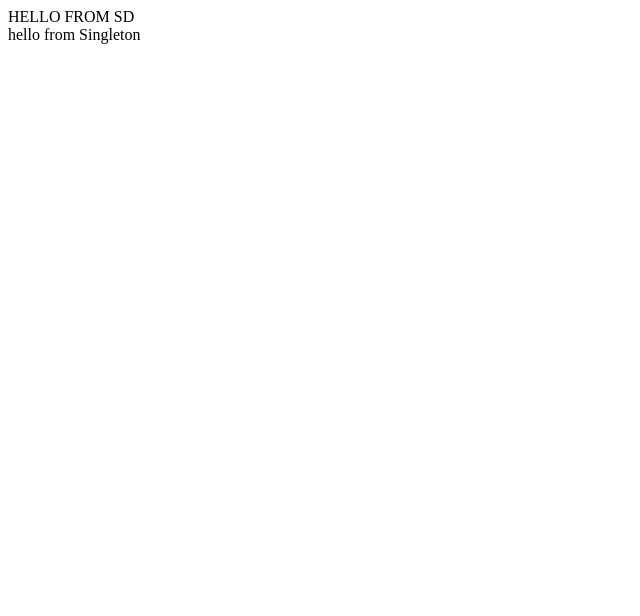
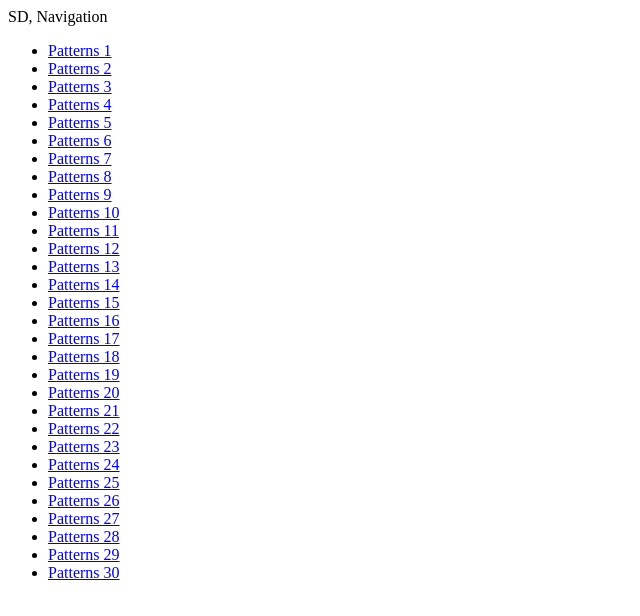
Before and after one commit to TupotaValentyn/SD.algorithm.patterns, a website built with webpack: page public/index.html in a window 1280 px wide. Shown: the whole page, without its empty margins (0-640 px from the left). Built offline with nearby package versions, Linux system fonts and the light colour scheme.

Commit message:
Create html-template navigation component

```diff
--- a/public/index.html
+++ b/public/index.html
@@ -8,8 +8,6 @@
   <title>Document</title>
 </head>
 <body>
-<div id="root">
-  HELLO FROM SD
-</div>
+<div id="root"></div>
 </body>
 </html>
--- /dev/null
+++ b/src/components/navigation/Navigation.js
@@ -0,0 +1,7 @@
+import html from './navigation.html';
+
+const navigation = () => {
+    return html;
+};
+
+export default navigation();
--- /dev/null
+++ b/src/components/navigation/navigation.html
@@ -0,0 +1,34 @@
+<nav>
+  <ul>
+    <li><a href="#">Patterns 1</a></li>
+    <li><a href="#">Patterns 2</a></li>
+    <li><a href="#">Patterns 3</a></li>
+    <li><a href="#">Patterns 4</a></li>
+    <li><a href="#">Patterns 5</a></li>
+    <li><a href="#">Patterns 6</a></li>
+    <li><a href="#">Patterns 7</a></li>
+    <li><a href="#">Patterns 8</a></li>
+    <li><a href="#">Patterns 9</a></li>
+    <li><a href="#">Patterns 10</a></li>
+    <li><a href="#">Patterns 11</a></li>
+    <li><a href="#">Patterns 12</a></li>
+    <li><a href="#">Patterns 13</a></li>
+    <li><a href="#">Patterns 14</a></li>
+    <li><a href="#">Patterns 15</a></li>
+    <li><a href="#">Patterns 16</a></li>
+    <li><a href="#">Patterns 17</a></li>
+    <li><a href="#">Patterns 18</a></li>
+    <li><a href="#">Patterns 19</a></li>
+    <li><a href="#">Patterns 20</a></li>
+    <li><a href="#">Patterns 21</a></li>
+    <li><a href="#">Patterns 22</a></li>
+    <li><a href="#">Patterns 23</a></li>
+    <li><a href="#">Patterns 24</a></li>
+    <li><a href="#">Patterns 25</a></li>
+    <li><a href="#">Patterns 26</a></li>
+    <li><a href="#">Patterns 27</a></li>
+    <li><a href="#">Patterns 28</a></li>
+    <li><a href="#">Patterns 29</a></li>
+    <li><a href="#">Patterns 30</a></li>
+  </ul>
+</nav>
--- a/src/components/pages/main/main.html
+++ b/src/components/pages/main/main.html
@@ -1,3 +1,3 @@
-<div main-page>
-  Main
+<div>
+  SD, Navigation
 </div>
--- a/src/components/pages/main/main.js
+++ b/src/components/pages/main/main.js
@@ -1,10 +1,14 @@
+import { createHtmlNode, createFragment, portalRender } from '../../../../utils/helpers';
+
 import Main from './main.html'
+import Navigation from "../../navigation/Navigation";
 
 const main = () => {
-    return {
-        node: Main,
-        attr: 'main-page'
-    };
+    const main = createFragment(Main);
+    const nav = createFragment(Navigation);
+
+    portalRender(main, nav);
+    return main;
 };
 
-export default main;
+export default main();
--- a/src/index.js
+++ b/src/index.js
@@ -1,6 +1,6 @@
-import singleton from './components/pages/Singelton/Singelton'
+import Main from './components/pages/main/main'
 import { createHtmlNode, createFragment, portalRender } from "../utils/helpers";
 
 const root = document.getElementById('root');
 
-portalRender(root, createFragment(singleton));
+portalRender(root, Main);
```
